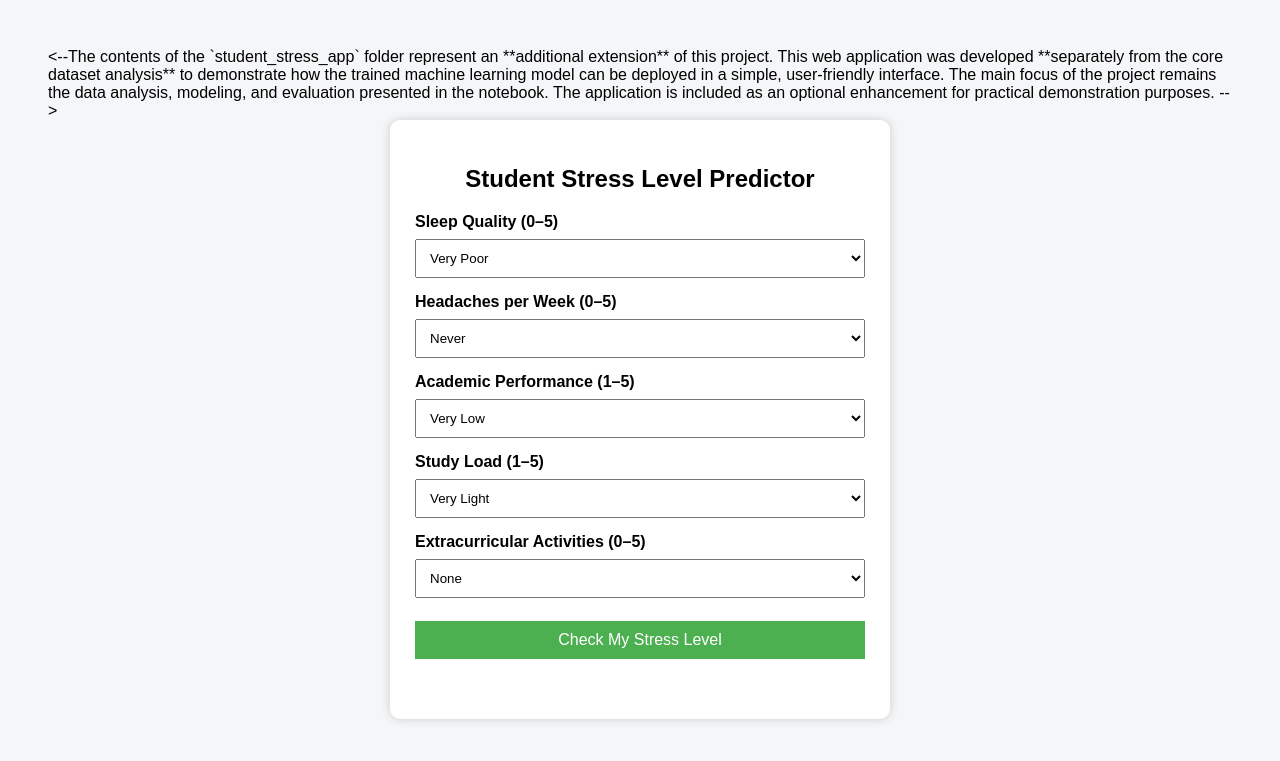
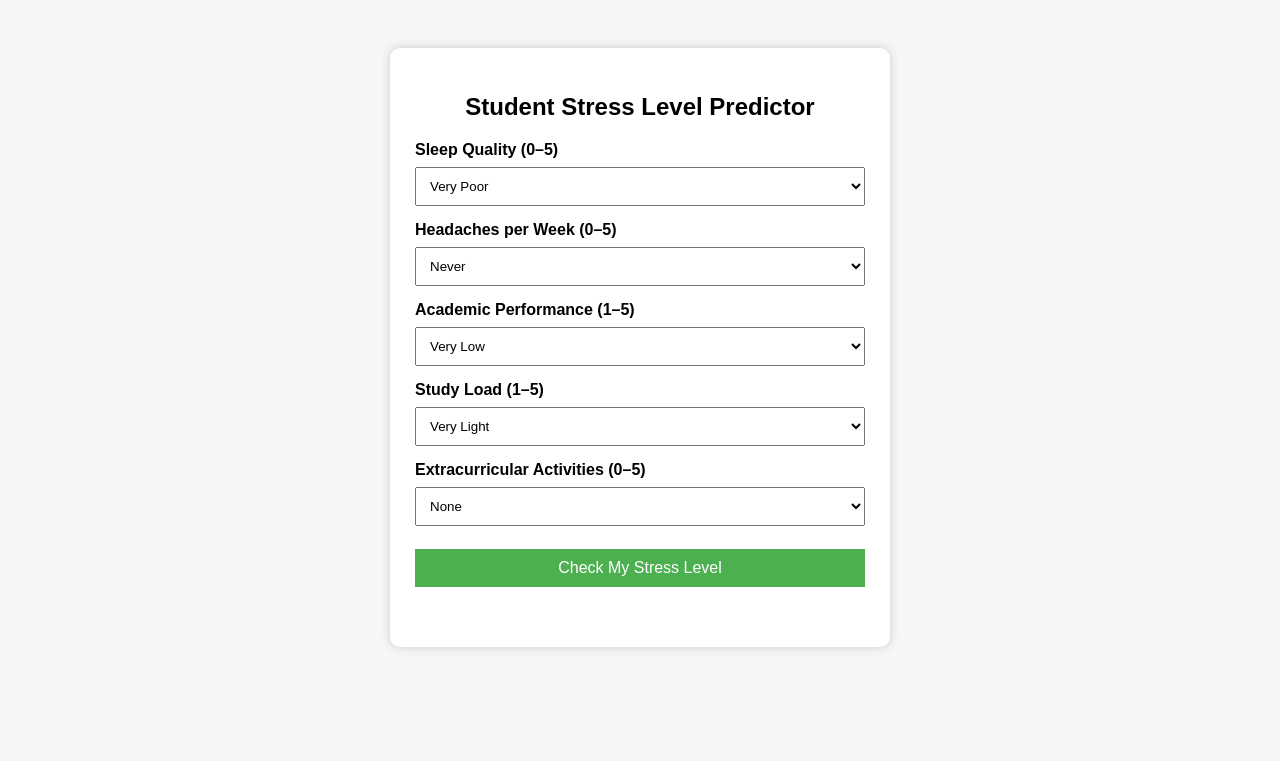
Before and after one commit to nehansa2003/Student-StressLevel-Prediction-Analysis, a Flask app: page / in a window 1280 px wide. Shown: the top 761 px of the page. Run offline with Flask 3, Linux system fonts and the light colour scheme; parts of the project's set-up code (start-up, migrations or seed data) failed here and were passed over.

Commit message:
Update index.html

```diff
--- a/stress_predict_app/templates/index.html
+++ b/stress_predict_app/templates/index.html
@@ -1,10 +1,4 @@
 <!DOCTYPE html>
-<--The contents of the `student_stress_app` folder represent an **additional extension** of this project.
-This web application was developed **separately from the core dataset analysis** to demonstrate how the
-trained machine learning model can be deployed in a simple, user-friendly interface.
-
-The main focus of the project remains the data analysis, modeling, and evaluation presented in the notebook.
-The application is included as an optional enhancement for practical demonstration purposes. -->
 <html lang="en">
 <head>
     <title>Student Stress Predictor</title>
```
